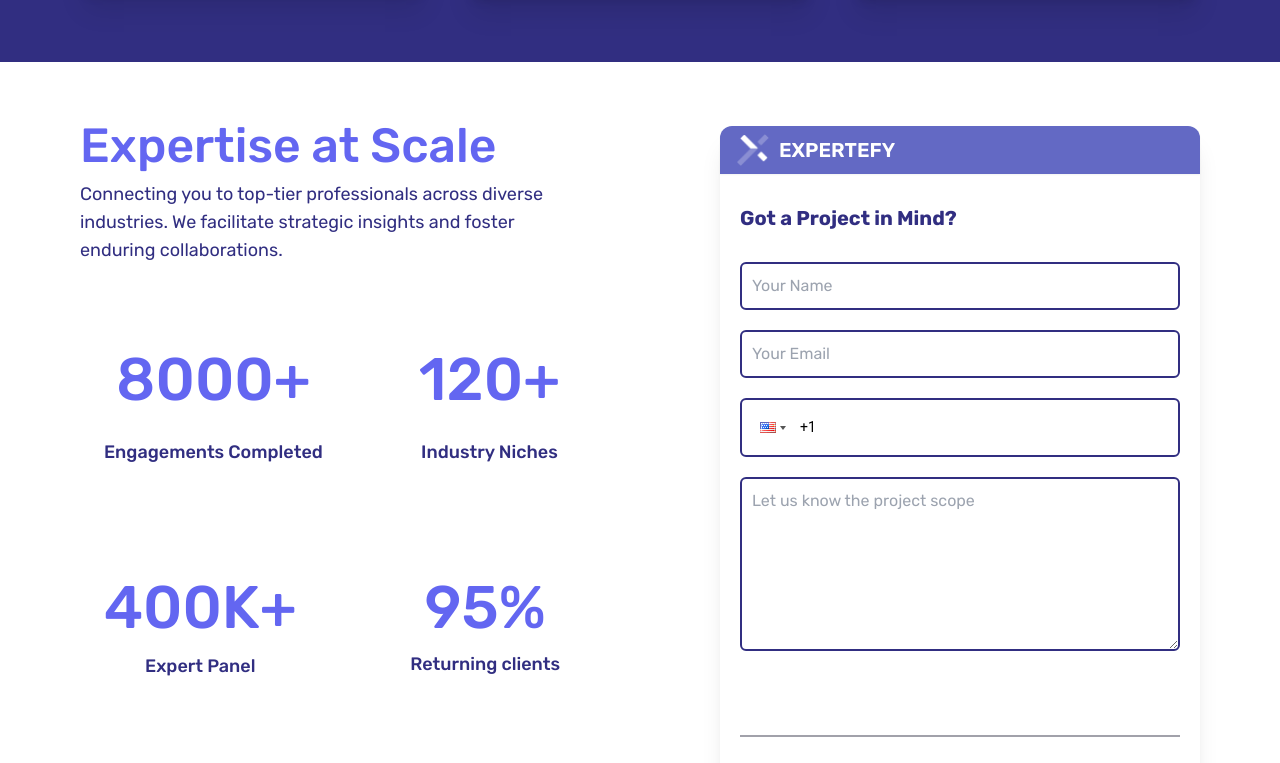
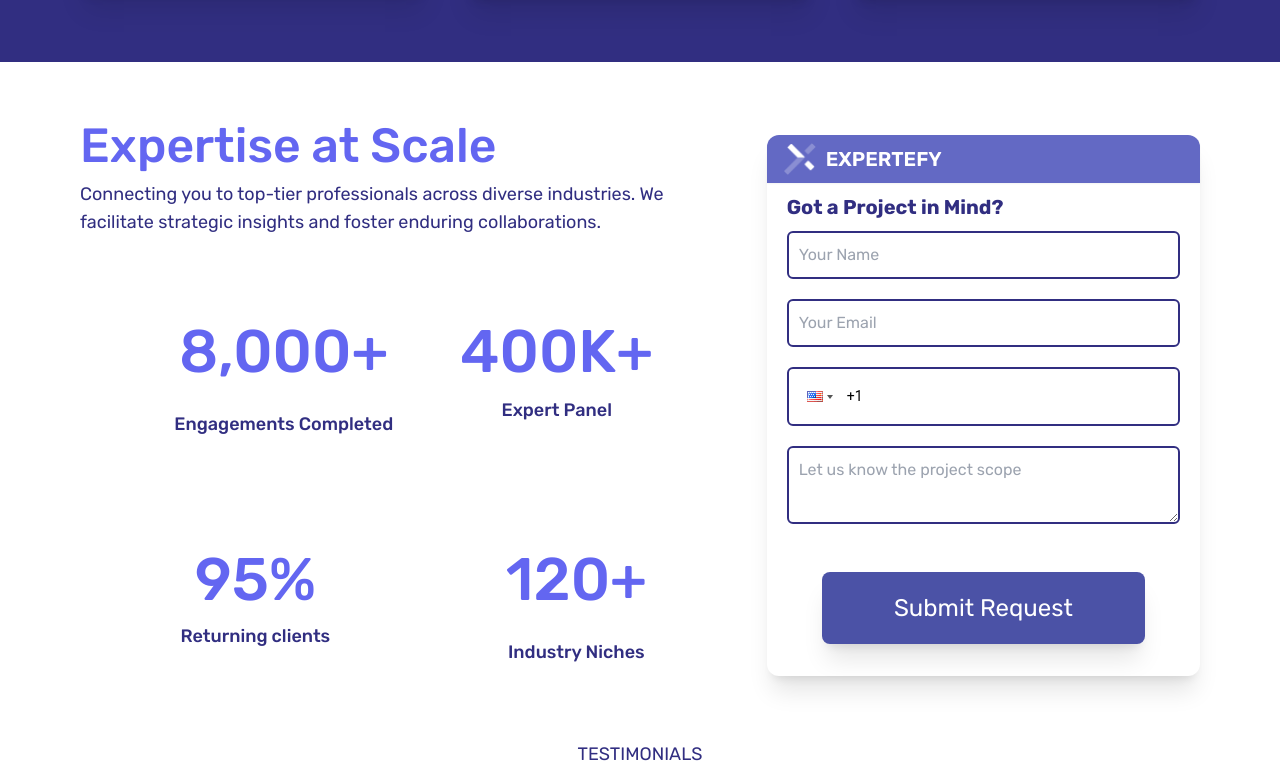
Before and after one commit to NasirBaigIT/expertefy-react, a React (Create React App) app: page / in a window 1280 px wide. Shown: the part 1720-2483 px from the top of the page. Built offline with nearby package versions, Linux system fonts and the light colour scheme.

Commit message:
Counter and form style

```diff
--- a/package.json
+++ b/package.json
@@ -10,6 +10,7 @@
     "postcss-cli": "^11.0.0",
     "react": "^18.3.1",
     "react-archer": "^4.4.0",
+    "react-countup": "^6.5.3",
     "react-dom": "^18.3.1",
     "react-phone-input-2": "^2.15.1",
     "react-router-dom": "^6.23.1",
--- a/src/components/Home/Form/form.js
+++ b/src/components/Home/Form/form.js
@@ -2,6 +2,7 @@
 
 import logo from "../../../assets/form/Logo.png";
 import PhoneInput from "react-phone-input-2";
+import CountUp from "react-countup";
 
 const Form = () => {
   const [name, setName] = React.useState("");
@@ -18,7 +19,7 @@
       <section className="flex justify-center items-center py-16 w-full max-md:px-5 max-md:mt-10 max-md:max-w-full">
         <div className="flex flex-col w-full max-w-[1120px] max-md:max-w-full">
           <div className="flex w-full max-md:flex-col">
-            <aside className="flex flex-col w-1/2 max-w-full max-md:w-full">
+            <aside className="flex flex-col w-7/12 max-w-full max-md:w-full">
               <header className="text-5xl font-medium leading-10 text-indigo-500 max-md:max-w-full">
                 Expertise at Scale
               </header>
@@ -28,41 +29,61 @@
                 collaborations.
               </p>
 
-              <div className="lg:form-left-section lg:ml-auto">
-                <div className="flex justify-between mt-24 max-md:flex-col max-md:mt-10">
+              <div className="form-left-section">
+                <div className="flex justify-around mt-24 max-md:flex-col max-md:mt-10">
                   <section className="flex flex-col font-medium text-center max-md:ml-2.5 max-md:my-5">
                     <h2 className="text-6xl leading-10 text-indigo-500 max-md:text-4xl">
-                      8000+
+                      <CountUp
+                        start={0}
+                        end={8000}
+                        duration={2.75}
+                        suffix="+"
+                      ></CountUp>
                     </h2>
                     <p className="mt-7 text-lg text-indigo-900 leading-[48.06px]">
                       Engagements Completed
                     </p>
                   </section>
-                  <section className="flex flex-col font-medium text-center max-md:ml-2.5 max-md:my-5 lg:ml-24">
-                    <h2 className="text-6xl leading-10 text-indigo-500 max-md:text-4xl">
-                      120+
-                    </h2>
-                    <p className="mt-7 text-lg text-indigo-900 leading-[48.06px]">
-                      Industry Niches
-                    </p>
-                  </section>
-                </div>
-
-                <div className="flex justify-between mt-28 max-md:flex-col max-md:mt-2">
                   <section className="flex flex-col font-medium text-center max-md:mr-2.5 max-md:my-5">
                     <h2 className="text-6xl leading-10 text-indigo-500 max-md:text-4xl">
-                      400K+
+                      <CountUp
+                        start={0}
+                        end={400}
+                        duration={2.75}
+                        suffix="K+"
+                      ></CountUp>
                     </h2>
                     <p className="self-center mt-3.5 text-lg text-indigo-900 leading-[48.06px]">
                       Expert Panel
                     </p>
                   </section>
+                </div>
+
+                <div className="flex justify-around mt-28 max-md:flex-col max-md:mt-2">
                   <section className="flex flex-col font-medium text-center max-md:mr-2.5 max-md:my-5">
                     <h2 className="self-center text-6xl leading-10 text-indigo-500 max-md:text-4xl">
-                      95%
+                      <CountUp
+                        start={0}
+                        end={95}
+                        duration={2.75}
+                        suffix="%"
+                      ></CountUp>
                     </h2>
                     <p className="mt-3 text-lg text-indigo-900 leading-[48.06px]">
                       Returning clients
+                    </p>
+                  </section>
+                  <section className="flex flex-col font-medium text-center max-md:ml-2.5 max-md:my-5 lg:ml-24">
+                    <h2 className="text-6xl leading-10 text-indigo-500 max-md:text-4xl">
+                      <CountUp
+                        start={0}
+                        end={120}
+                        duration={2.75}
+                        suffix="+"
+                      ></CountUp>
+                    </h2>
+                    <p className="mt-7 text-lg text-indigo-900 leading-[48.06px]">
+                      Industry Niches
                     </p>
                   </section>
                 </div>
@@ -70,7 +91,7 @@
             </aside>
 
             <form
-              className="flex flex-col w-1/2 self-end pb-8 ml-40 max-w-full bg-white rounded-t-xl shadow-xl max-md:w-full max-md:mt-10 max-md:ml-2.5"
+              className="flex flex-col w-5/12 self-end pb-8 ml-20 max-w-full bg-white rounded-xl shadow-xl max-md:w-full max-md:mt-10 max-md:ml-2.5"
               onSubmit={(e) => handleSubmit(e)}
             >
               <div className="flex gap-2.5 px-4 py-2 text-xl font-semibold text-white whitespace-nowrap card-header rounded-t-xl shadow-sm max-md:flex-wrap">
@@ -81,7 +102,7 @@
                 />
                 <span className="flex-auto my-auto">EXPERTEFY</span>
               </div>
-              <div className="flex flex-col px-5 mt-5 max-md:max-w-full">
+              <div className="flex flex-col px-5 max-md:max-w-full">
                 <h2 className="text-xl font-bold text-indigo-900 leading-[48.09px]">
                   Got a Project in Mind?
                 </h2>
@@ -91,7 +112,7 @@
                 <input
                   type="text"
                   id="name"
-                  className="box-border flex relative flex-col shrink-0 p-2.5 mt-5 rounded-md border-2 border-indigo-900 border-solid"
+                  className="box-border flex relative flex-col shrink-0 p-2.5 rounded-md border-2 border-indigo-900 border-solid"
                   placeholder="Your Name"
                   aria-label="Your Name"
                   value={name}
@@ -138,15 +159,13 @@
                 </label>
                 <textarea
                   id="projectScope"
-                  className="box-border flex relative flex-col shrink-0 px-2.5 pt-2.5 pb-28 my-5 rounded-md border-2 border-indigo-900 border-solid"
+                  className="box-border flex relative flex-col shrink-0 px-2.5 pt-2.5 pb-4 my-5 rounded-md border-2 border-indigo-900 border-solid"
                   placeholder="Let us know the project scope"
                   aria-label="Project Scope"
                   value={projectScope}
                   onChange={(e) => setProjectScope(e.target.value)}
                   required
                 ></textarea>
-                <div className="shrink-0 mt-16 h-0.5 bg-zinc-400 max-md:mt-10"></div>
-
                 <button className="justify-center dark-button items-center self-center px-16 py-5 mt-7 max-w-full text-2xl text-center text-white rounded-lg shadow-xl w-[323px] max-md:px-5">
                   Submit Request
                 </button>
--- a/src/index.css
+++ b/src/index.css
@@ -30,7 +30,10 @@
 
 
 .form-left-section {
-  width: 90%;
+  @media (min-width: 768px) {
+    width: 90%;
+    margin-left: auto;
+  }
 }
 .dark-button:hover {
   background-color: #6369c4;
```
Also changed, not shown: 1 other file (tests, documents, lock files or other folders).
